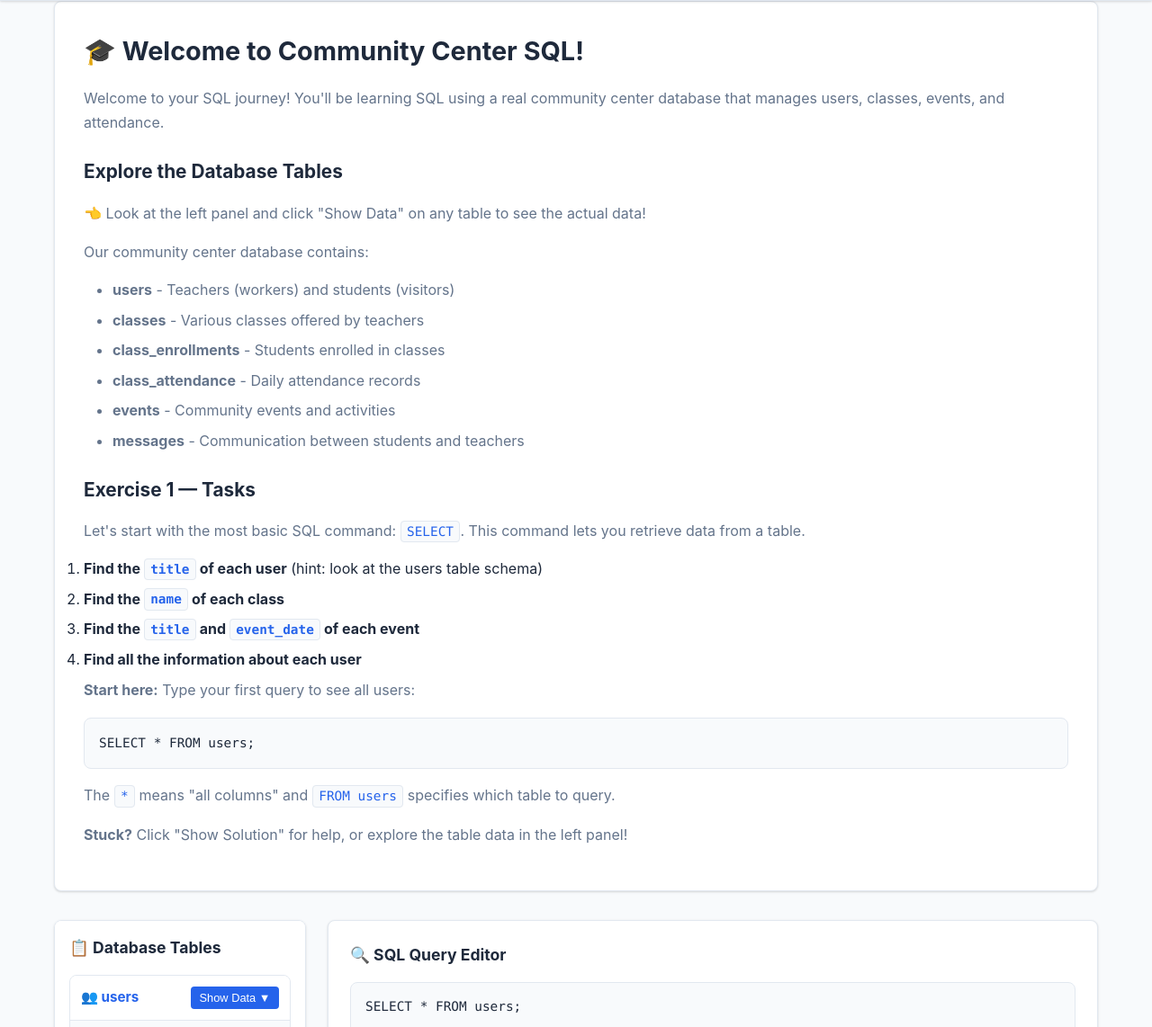
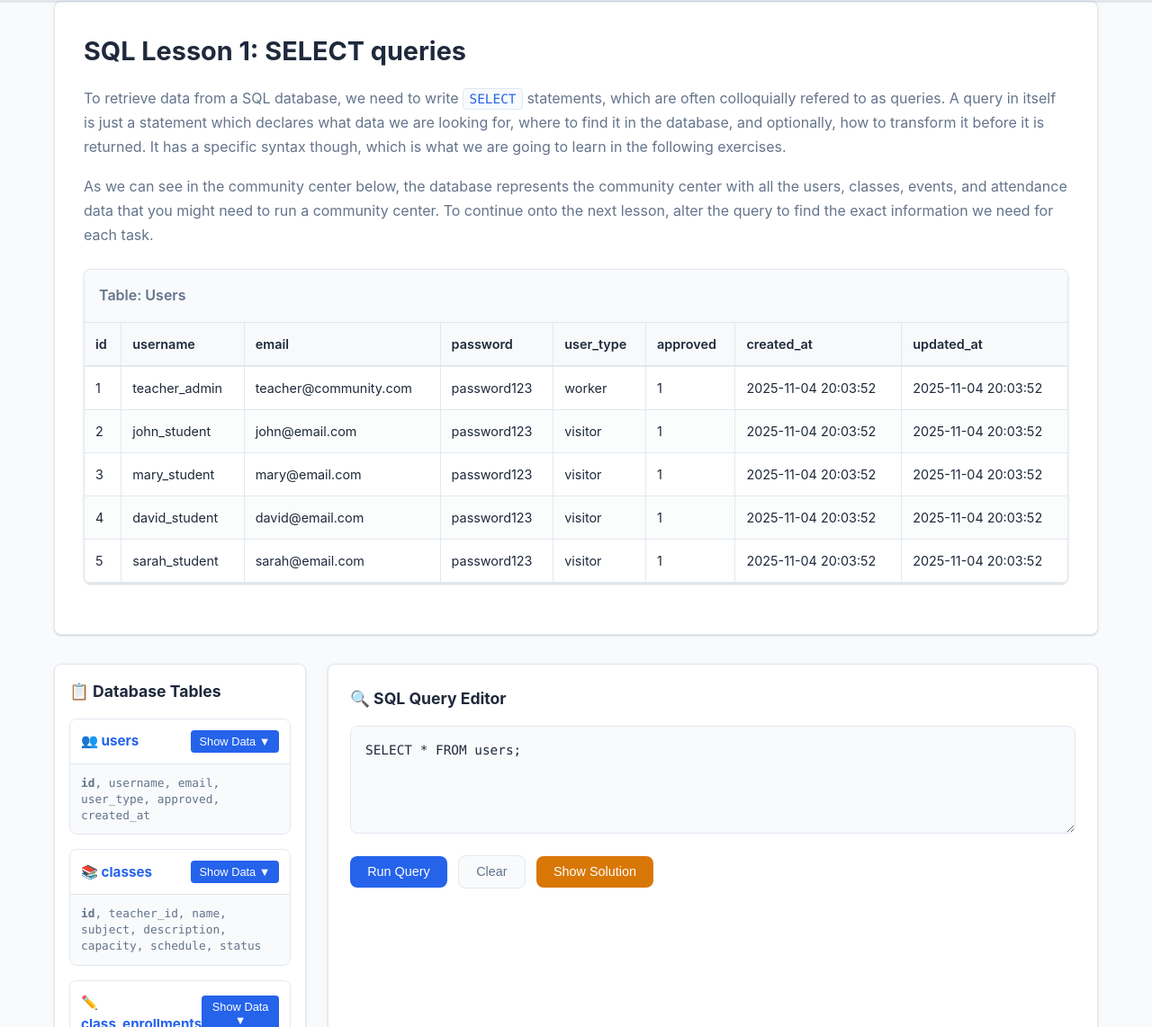
Before and after one commit to Beastmode5292/tables_sql_bolt, a website: page index.html in a window 1280 px wide. Shown: the part 333-1475 px from the top of the page at 90% size. Drawn offline with nearby package versions, Linux system fonts and the light colour scheme.

Commit message:
Update to SQLBolt format: Remove exercise lists, add inline table displays and operator references

```diff
--- a/assets/script.js
+++ b/assets/script.js
@@ -208,62 +208,36 @@ class SQLTutorial {
             1: {
                 title: "Introduction & Basic SELECT",
                 content: `
-                    <h2>🎓 Welcome to Community Center SQL!</h2>
-                    <p>Welcome to your SQL journey! You'll be learning SQL using a real community center database that manages users, classes, events, and attendance.</p>
+                    <h2>SQL Lesson 1: SELECT queries</h2>
+                    <p>To retrieve data from a SQL database, we need to write <code>SELECT</code> statements, which are often colloquially refered to as queries. A query in itself is just a statement which declares what data we are looking for, where to find it in the database, and optionally, how to transform it before it is returned. It has a specific syntax though, which is what we are going to learn in the following exercises.</p>
 
-                    <h3>Explore the Database Tables</h3>
-                    <p>👈 Look at the left panel and click "Show Data" on any table to see the actual data!</p>
-                    <p>Our community center database contains:</p>
-                    <ul>
-                        <li><strong>users</strong> - Teachers (workers) and students (visitors)</li>
-                        <li><strong>classes</strong> - Various classes offered by teachers</li>
-                        <li><strong>class_enrollments</strong> - Students enrolled in classes</li>
-                        <li><strong>class_attendance</strong> - Daily attendance records</li>
-                        <li><strong>events</strong> - Community events and activities</li>
-                        <li><strong>messages</strong> - Communication between students and teachers</li>
-                    </ul>
+                    <p>As we can see in the community center below, the database represents the community center with all the users, classes, events, and attendance data that you might need to run a community center. To continue onto the next lesson, alter the query to find the exact information we need for each task.</p>
 
-                    <h3>Exercise 1 — Tasks</h3>
-                    <p>Let's start with the most basic SQL command: <code>SELECT</code>. This command lets you retrieve data from a table.</p>
-
-                    <ol>
-                        <li><strong>Find the <code>title</code> of each user</strong> (hint: look at the users table schema)</li>
-                        <li><strong>Find the <code>name</code> of each class</strong></li>
-                        <li><strong>Find the <code>title</code> and <code>event_date</code> of each event</strong></li>
-                        <li><strong>Find all the information about each user</strong></li>
-                    </ol>
-
-                    <p><strong>Start here:</strong> Type your first query to see all users:</p>
-                    <pre><code>SELECT * FROM users;</code></pre>
-                    <p>The <code>*</code> means "all columns" and <code>FROM users</code> specifies which table to query.</p>
-
-                    <p><strong>Stuck?</strong> Click "Show Solution" for help, or explore the table data in the left panel!</p>
+                    <div id="table-display"></div>
                 `,
                 solution: "SELECT * FROM users;",
-                hint: "Use SELECT * FROM users; to see all user data. Then try SELECT username FROM users; for just usernames."
+                hint: "Use SELECT * FROM users; to see all user data."
             },
             2: {
                 title: "Filtering with WHERE",
                 content: `
-                    <h2>🔍 Filtering Data with WHERE</h2>
-                    <p>Great job! Now let's learn to filter data. The <code>WHERE</code> clause lets you specify conditions.</p>
+                    <h2>SQL Lesson 2: Queries with constraints (Pt. 1)</h2>
+                    <p>Now we have a table with a few rows of data in it, but if we had a table with thousands or even millions of rows, reading through all the rows would be inefficient and perhaps even impossible.</p>
 
-                    <h3>Finding Specific Users</h3>
-                    <p>Let's find only the teachers in our community center. Teachers have <code>user_type = 'worker'</code>.</p>
-                    <p><strong>Task:</strong> Write a query to find all users who are teachers (workers):</p>
-                    <pre><code>SELECT * FROM users WHERE user_type = 'worker';</code></pre>
+                    <p>In order to filter certain results from being returned, we need to use a <code>WHERE</code> clause in the query. The clause is applied to each row of data by checking specific column values to determine whether it should be included in the results or not.</p>
 
-                    <h3>Different WHERE Conditions</h3>
-                    <p>You can use various conditions:</p>
-                    <ul>
-                        <li><code>=</code> for exact matches</li>
-                        <li><code>!=</code> or <code>&lt;&gt;</code> for not equal</li>
-                        <li><code>LIKE</code> for pattern matching</li>
-                        <li><code>AND</code>, <code>OR</code> for multiple conditions</li>
-                    </ul>
+                    <div id="table-display"></div>
 
-                    <h3>Try It!</h3>
-                    <p>Find all the teachers, then try finding all approved users!</p>
+                    <p>More complex clauses can be constructed by joining numerous <code>AND</code> or <code>OR</code> logical keywords (ie. <code>num_wheels >= 4 AND doors <= 2</code>). Below are some useful operators that you can use for numerical data (ie. integer or floating point):</p>
+
+                    <table class="operator-table">
+                        <tr><th>Operator</th><th>Condition</th><th>SQL Example</th></tr>
+                        <tr><td>=, !=, &lt; &lt;=, &gt;, &gt;=</td><td>Standard numerical operators</td><td>col_name != 4</td></tr>
+                        <tr><td>BETWEEN … AND …</td><td>Number is within range of two values (inclusive)</td><td>col_name BETWEEN 1.5 AND 10.5</td></tr>
+                        <tr><td>NOT BETWEEN … AND …</td><td>Number is not within range of two values (inclusive)</td><td>col_name NOT BETWEEN 1 AND 10</td></tr>
+                        <tr><td>IN (…)</td><td>Number exists in a list</td><td>col_name IN (2, 4, 6)</td></tr>
+                        <tr><td>NOT IN (…)</td><td>Number does not exist in a list</td><td>col_name NOT IN (1, 3, 5)</td></tr>
+                    </table>
                 `,
                 solution: "SELECT * FROM users WHERE user_type = 'worker';",
                 hint: "Use WHERE user_type = 'worker' to filter for teachers"
@@ -554,9 +528,15 @@ GROUP BY strftime('%Y-%m', attendance_date);</code></pre>
         document.getElementById('query-results').innerHTML = '<p class="no-results">Run a query to see results here...</p>';
         document.getElementById('query-info').innerHTML = '';
 
-        // Set a default query for lesson 1
+        // Set default queries and table displays for lessons
         if (lessonNumber === 1) {
             document.getElementById('sql-input').value = 'SELECT * FROM users;';
+            // Load the users table data into the lesson content
+            setTimeout(() => this.displayTableInLesson('users'), 100);
+        } else if (lessonNumber === 2) {
+            document.getElementById('sql-input').value = 'SELECT * FROM users WHERE user_type = "worker";';
+            // Load the users table data into the lesson content
+            setTimeout(() => this.displayTableInLesson('users'), 100);
         }
 
         console.log(`Loaded lesson ${lessonNumber}: ${lesson.title}`);
@@ -685,6 +665,54 @@ GROUP BY strftime('%Y-%m', attendance_date);</code></pre>
             return `<p style="color: var(--error-color);">Error loading table: ${error.message}</p>`;
         }
     }
+
+    // Method to display table directly in lesson content (like SQLBolt)
+    displayTableInLesson(tableName) {
+        const tableDisplayDiv = document.getElementById('table-display');
+        if (!tableDisplayDiv) return;
+
+        try {
+            const results = this.db.exec(`SELECT * FROM ${tableName}`);
+            if (results && results.length > 0) {
+                const { columns, values } = results[0];
+
+                let html = `
+                    <div class="lesson-table-container">
+                        <h3>Table: ${tableName.charAt(0).toUpperCase() + tableName.slice(1)}</h3>
+                        <div class="lesson-table-wrapper">
+                            <table class="lesson-table">
+                                <thead>
+                                    <tr>`;
+
+                columns.forEach(col => {
+                    html += `<th>${col}</th>`;
+                });
+
+                html += `</tr>
+                                </thead>
+                                <tbody>`;
+
+                values.forEach((row, index) => {
+                    html += '<tr>';
+                    row.forEach(cell => {
+                        html += `<td>${cell !== null ? cell : 'NULL'}</td>`;
+                    });
+                    html += '</tr>';
+                });
+
+                html += `</tbody>
+                            </table>
+                        </div>
+                    </div>`;
+
+                tableDisplayDiv.innerHTML = html;
+            } else {
+                tableDisplayDiv.innerHTML = '<p>No data found</p>';
+            }
+        } catch (error) {
+            tableDisplayDiv.innerHTML = `<p style="color: var(--error-color);">Error loading table: ${error.message}</p>`;
+        }
+    }
 }
 
 // Global function for toggling table data (needed for onclick handlers)
--- a/assets/style.css
+++ b/assets/style.css
@@ -549,6 +549,111 @@ footer a:hover {
     to { transform: rotate(360deg); }
 }
 
+/* Lesson Table Display (SQLBolt style) */
+.lesson-table-container {
+    margin: 1.5rem 0;
+    background: var(--card-background);
+    border-radius: var(--border-radius);
+    overflow: hidden;
+    box-shadow: var(--shadow);
+    border: 1px solid var(--border-color);
+}
+
+.lesson-table-container h3 {
+    background: var(--background-color);
+    padding: 1rem;
+    margin: 0;
+    color: var(--text-secondary);
+    font-size: 1rem;
+    font-weight: 600;
+    border-bottom: 1px solid var(--border-color);
+}
+
+.lesson-table-wrapper {
+    overflow-x: auto;
+    max-height: 400px;
+    overflow-y: auto;
+}
+
+.lesson-table {
+    width: 100%;
+    border-collapse: collapse;
+    margin: 0;
+    font-size: 0.9rem;
+    background: var(--card-background);
+}
+
+.lesson-table th {
+    background: #f8f9fa;
+    color: var(--text-primary);
+    padding: 0.75rem;
+    text-align: left;
+    font-weight: 600;
+    border-bottom: 2px solid var(--border-color);
+    border-right: 1px solid var(--border-color);
+    position: sticky;
+    top: 0;
+    z-index: 10;
+}
+
+.lesson-table th:last-child {
+    border-right: none;
+}
+
+.lesson-table td {
+    padding: 0.75rem;
+    border-bottom: 1px solid var(--border-color);
+    border-right: 1px solid var(--border-color);
+    color: var(--text-primary);
+    vertical-align: top;
+}
+
+.lesson-table td:last-child {
+    border-right: none;
+}
+
+.lesson-table tr:nth-child(even) {
+    background: rgba(248, 249, 250, 0.5);
+}
+
+.lesson-table tr:hover {
+    background: rgba(37, 99, 235, 0.05);
+}
+
+/* Operator reference table */
+.operator-table {
+    width: 100%;
+    border-collapse: collapse;
+    margin: 1rem 0;
+    font-size: 0.9rem;
+    background: var(--card-background);
+    border: 1px solid var(--border-color);
+    border-radius: var(--border-radius);
+    overflow: hidden;
+}
+
+.operator-table th {
+    background: var(--primary-color);
+    color: white;
+    padding: 0.75rem;
+    text-align: left;
+    font-weight: 600;
+}
+
+.operator-table td {
+    padding: 0.75rem;
+    border-bottom: 1px solid var(--border-color);
+    color: var(--text-primary);
+}
+
+.operator-table tr:nth-child(even) {
+    background: rgba(248, 249, 250, 0.5);
+}
+
+.operator-table tr:hover {
+    background: rgba(37, 99, 235, 0.05);
+}
+
 /* Success/Error Messages */
 .message {
     padding: 1rem;
```
